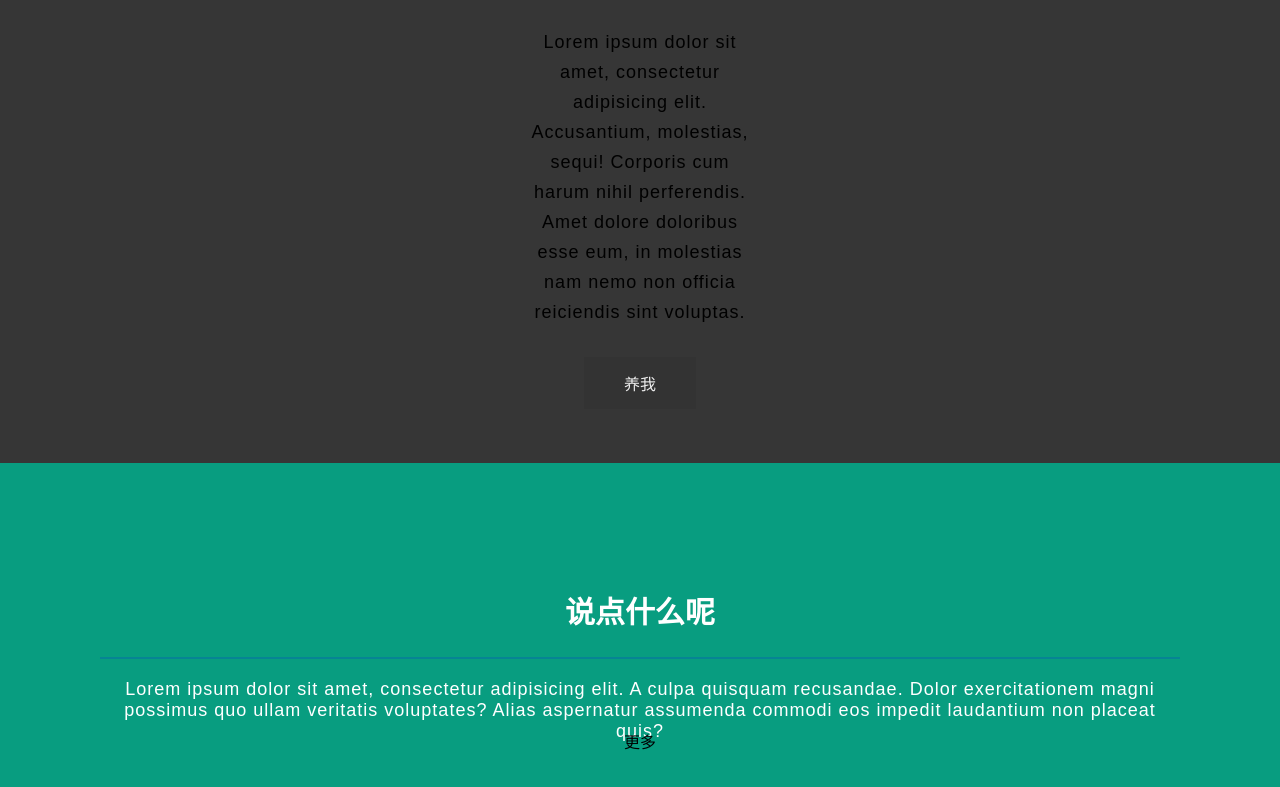
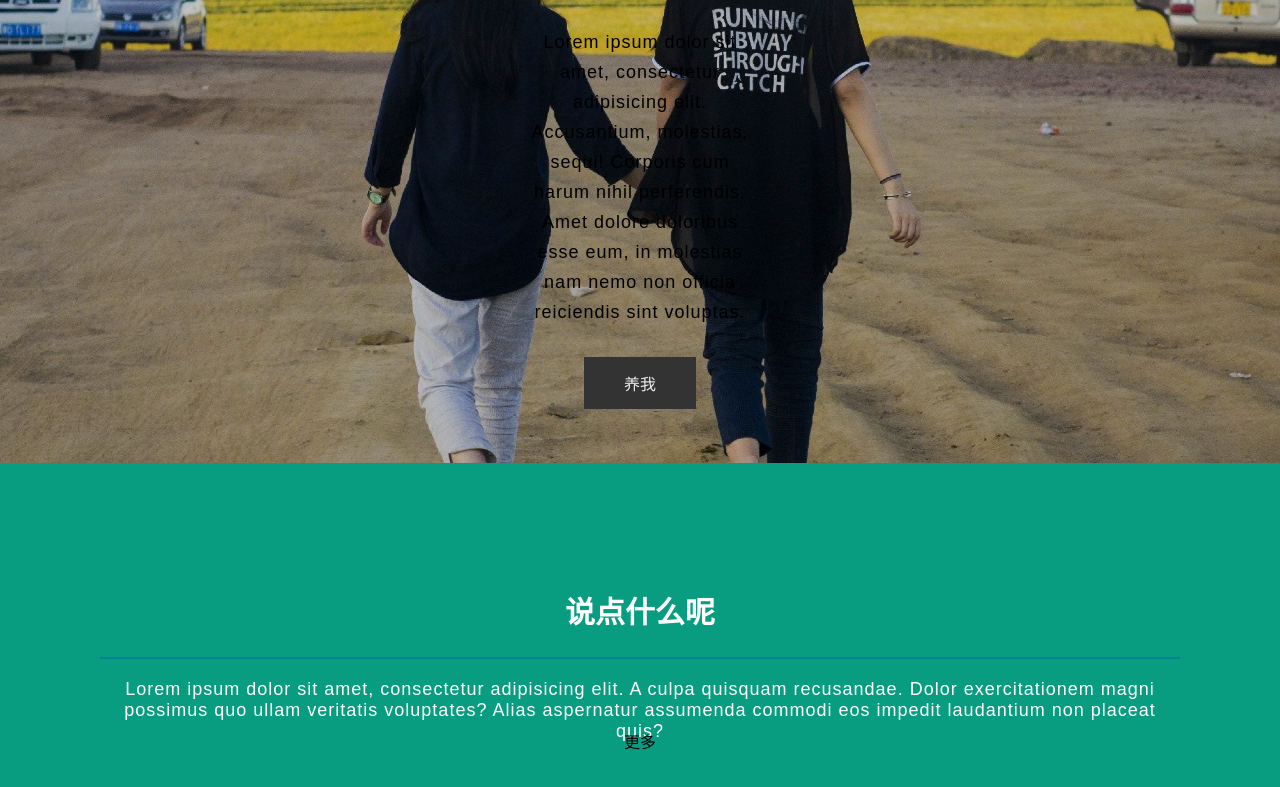
Before and after one commit to anitakym/anitakym, a plain HTML site: page index.html in a window 1280 px wide. Shown: the part 287-1074 px from the top of the page. Drawn offline with Linux system fonts and the light colour scheme.

Commit message:
Update main.css

```diff
--- a/main.css
+++ b/main.css
@@ -328,7 +328,7 @@ ul .share-group
 }
 .main-wrapper
 {
-    background: #444 url(img/banner.jpg);
+    background: #444 url(banner.jpg);
     background-attachment: fixed;
     background-repeat: no-repeat;
     background-size: cover;
```
